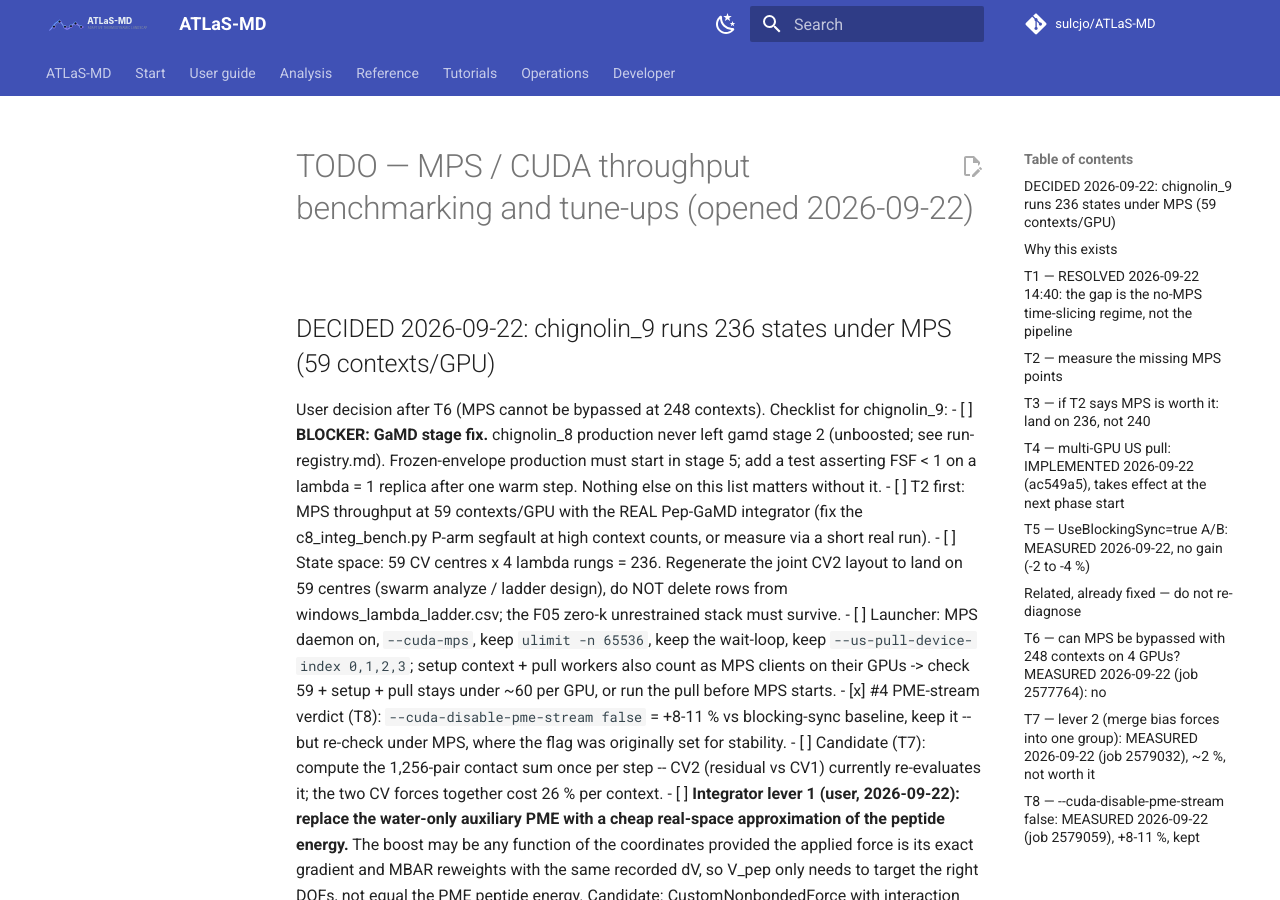
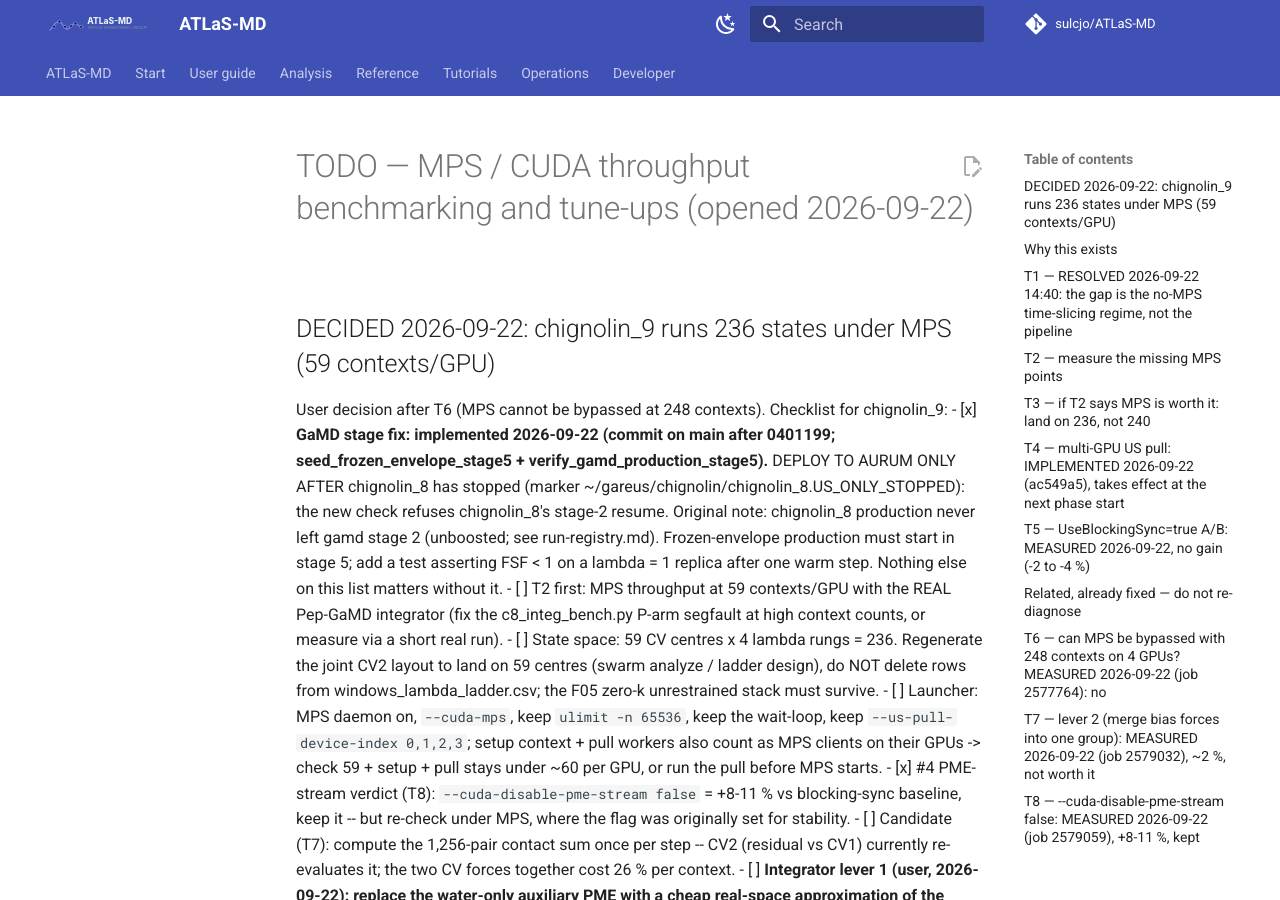
Before and after one commit to sulcjo/ATLaS-MD, an MkDocs documentation site: the page built from docs/atlas-md/developer/gpu-throughput-benchmark-todo.md, in a window 1280 px wide and 900 px high. Built offline with MkDocs 1.6.1 and Material for MkDocs 9.7.7, drawn with Linux system fonts in a browser that asks for light colours; comment, search, counter and statistics services are not loaded.

Commit message:
docs(chignolin_9): stage fix done; deploy only after chignolin_8 stops
Co-Authored-By: Claude Opus 5.5 (1M context) <noreply@anthropic.com>
Claude-Session: https://claude.ai/code/session_01Q18y6iQis1EjQq7BsWvFeS

```diff
--- a/docs/atlas-md/developer/gpu-throughput-benchmark-todo.md
+++ b/docs/atlas-md/developer/gpu-throughput-benchmark-todo.md
@@ -3,7 +3,10 @@
 ## DECIDED 2026-09-22: chignolin_9 runs 236 states under MPS (59 contexts/GPU)
 
 User decision after T6 (MPS cannot be bypassed at 248 contexts). Checklist for chignolin_9:
-- [ ] **BLOCKER: GaMD stage fix.** chignolin_8 production never left gamd stage 2 (unboosted; see
+- [x] **GaMD stage fix: implemented 2026-09-22 (commit on main after 0401199; seed_frozen_envelope_stage5 +
+      verify_gamd_production_stage5).** DEPLOY TO AURUM ONLY AFTER chignolin_8 has stopped (marker
+      ~/gareus/chignolin/chignolin_8.US_ONLY_STOPPED): the new check refuses chignolin_8's stage-2 resume.
+      Original note: chignolin_8 production never left gamd stage 2 (unboosted; see
       run-registry.md). Frozen-envelope production must start in stage 5; add a test asserting FSF < 1
       on a lambda = 1 replica after one warm step. Nothing else on this list matters without it.
 - [ ] T2 first: MPS throughput at 59 contexts/GPU with the REAL Pep-GaMD integrator (fix the
```
